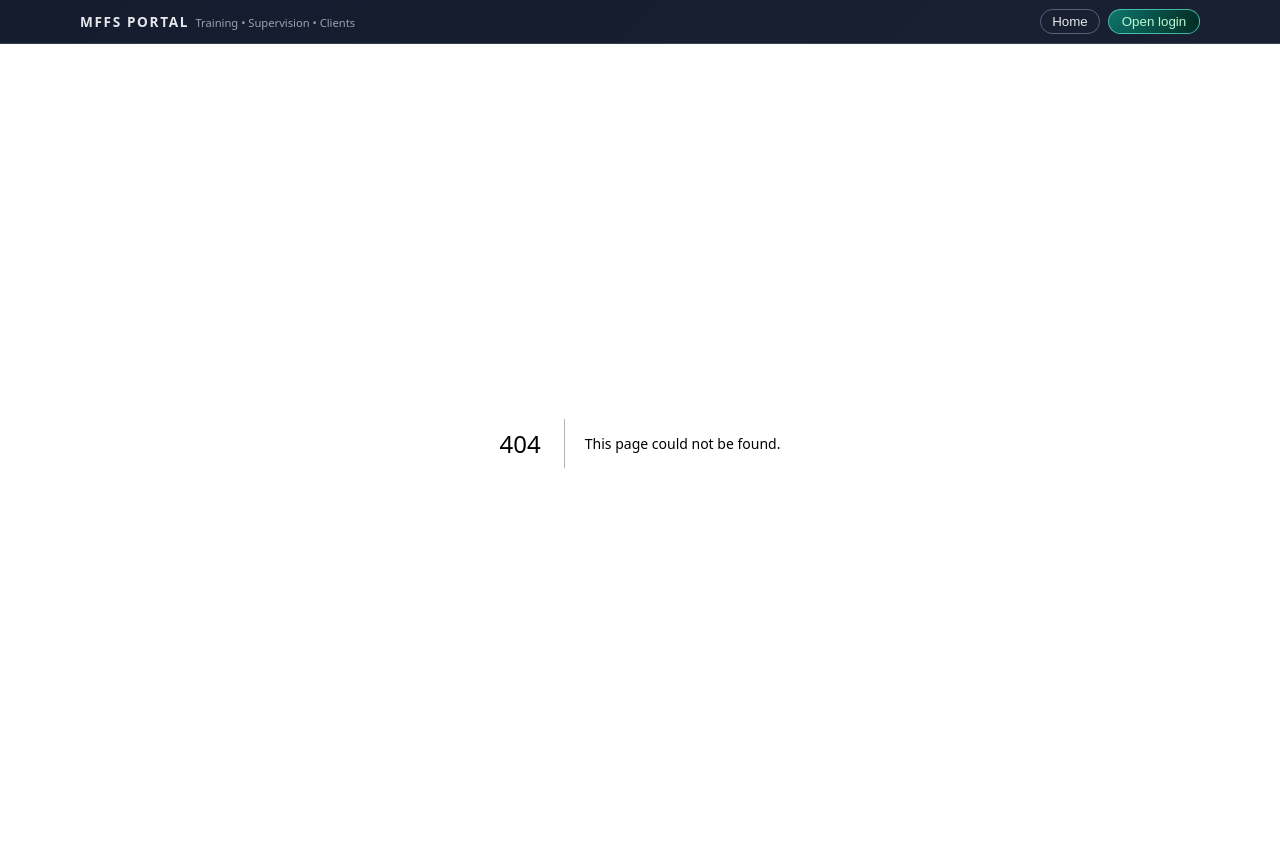
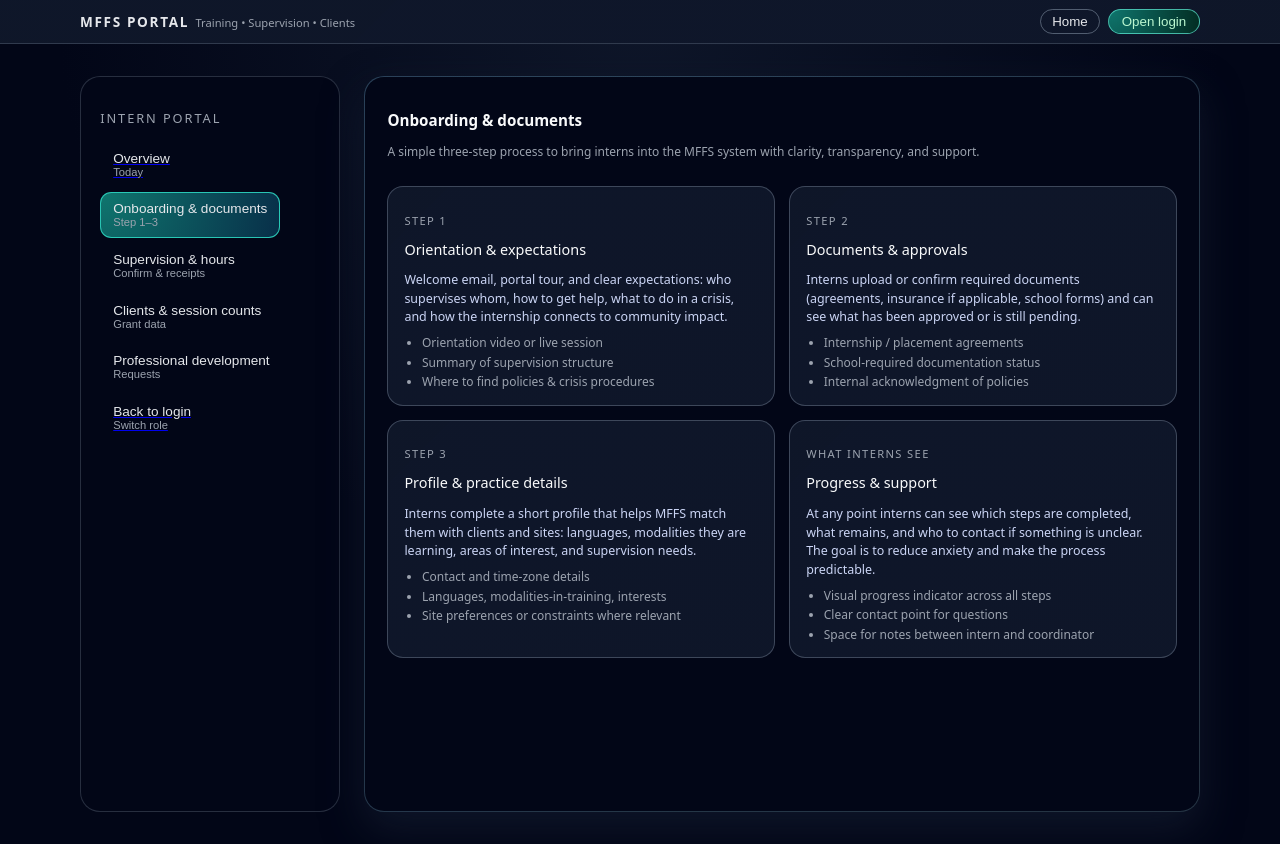
Before and after one commit to sraelcohen-sudo/mffs-portal, a Next.js app: page /intern/onboarding in a window 1280 px wide. Before the commit this address had no page. Built offline with nearby package versions, Linux system fonts and the light colour scheme.

Commit message:
Intern Onboarding

```diff
--- /dev/null
+++ b/app/intern/onboarding/page.jsx
@@ -0,0 +1,159 @@
+import Link from "next/link";
+
+export default function InternOnboardingPage() {
+  return (
+    <main className="main-shell">
+      <div className="main-shell-inner main-shell-inner--with-sidebar">
+        {/* Sidebar (same structure, different active item) */}
+        <aside className="sidebar">
+          <p className="sidebar-title">Intern portal</p>
+
+          <Link href="/intern">
+            <button className="sidebar-link" type="button">
+              <div className="sidebar-link-title">Overview</div>
+              <div className="sidebar-link-subtitle">Today</div>
+            </button>
+          </Link>
+
+          <button className="sidebar-link sidebar-link--active" type="button">
+            <div className="sidebar-link-title">Onboarding & documents</div>
+            <div className="sidebar-link-subtitle">Step 1–3</div>
+          </button>
+
+          <button className="sidebar-link" type="button">
+            <div className="sidebar-link-title">Supervision & hours</div>
+            <div className="sidebar-link-subtitle">Confirm & receipts</div>
+          </button>
+
+          <button className="sidebar-link" type="button">
+            <div className="sidebar-link-title">Clients & session counts</div>
+            <div className="sidebar-link-subtitle">Grant data</div>
+          </button>
+
+          <button className="sidebar-link" type="button">
+            <div className="sidebar-link-title">Professional development</div>
+            <div className="sidebar-link-subtitle">Requests</div>
+          </button>
+
+          <Link href="/login">
+            <button className="sidebar-link" type="button">
+              <div className="sidebar-link-title">Back to login</div>
+              <div className="sidebar-link-subtitle">Switch role</div>
+            </button>
+          </Link>
+        </aside>
+
+        {/* Main content */}
+        <section className="card" style={{ padding: "1.3rem 1.4rem" }}>
+          <header className="section-header">
+            <div>
+              <h1 className="section-title">Onboarding & documents</h1>
+              <p className="section-subtitle">
+                A simple three-step process to bring interns into the MFFS system
+                with clarity, transparency, and support.
+              </p>
+            </div>
+          </header>
+
+          <div className="card-grid">
+            <StepCard
+              step="Step 1"
+              title="Orientation & expectations"
+              body="Welcome email, portal tour, and clear expectations: who supervises whom, how to get help, what to do in a crisis, and how the internship connects to community impact."
+              bullets={[
+                "Orientation video or live session",
+                "Summary of supervision structure",
+                "Where to find policies & crisis procedures"
+              ]}
+            />
+            <StepCard
+              step="Step 2"
+              title="Documents & approvals"
+              body="Interns upload or confirm required documents (agreements, insurance if applicable, school forms) and can see what has been approved or is still pending."
+              bullets={[
+                "Internship / placement agreements",
+                "School-required documentation status",
+                "Internal acknowledgment of policies"
+              ]}
+            />
+            <StepCard
+              step="Step 3"
+              title="Profile & practice details"
+              body="Interns complete a short profile that helps MFFS match them with clients and sites: languages, modalities they are learning, areas of interest, and supervision needs."
+              bullets={[
+                "Contact and time-zone details",
+                "Languages, modalities-in-training, interests",
+                "Site preferences or constraints where relevant"
+              ]}
+            />
+            <StepCard
+              step="What interns see"
+              title="Progress & support"
+              body="At any point interns can see which steps are completed, what remains, and who to contact if something is unclear. The goal is to reduce anxiety and make the process predictable."
+              bullets={[
+                "Visual progress indicator across all steps",
+                "Clear contact point for questions",
+                "Space for notes between intern and coordinator"
+              ]}
+            />
+          </div>
+        </section>
+      </div>
+    </main>
+  );
+}
+
+function StepCard({ step, title, body, bullets }) {
+  return (
+    <div className="card-soft" style={{ padding: "0.9rem 1rem" }}>
+      <p
+        style={{
+          fontSize: "0.7rem",
+          letterSpacing: "0.12em",
+          textTransform: "uppercase",
+          color: "#9ca3af",
+          marginBottom: "0.25rem"
+        }}
+      >
+        {step}
+      </p>
+      <h2
+        style={{
+          fontSize: "0.9rem",
+          fontWeight: 500,
+          marginBottom: "0.3rem",
+          color: "#f9fafb"
+        }}
+      >
+        {title}
+      </h2>
+      <p
+        style={{
+          fontSize: "0.78rem",
+          color: "#cbd5f5",
+          lineHeight: 1.5,
+          marginBottom: "0.45rem"
+        }}
+      >
+        {body}
+      </p>
+      {bullets && bullets.length > 0 && (
+        <ul
+          style={{
+            listStyle: "disc",
+            paddingLeft: "1.1rem",
+            margin: 0,
+            display: "grid",
+            gap: "0.15rem",
+            fontSize: "0.75rem",
+            color: "#9ca3af"
+          }}
+        >
+          {bullets.map((item) => (
+            <li key={item}>{item}</li>
+          ))}
+        </ul>
+      )}
+    </div>
+  );
+}
```
Also changed, not shown: app/intern/page.jsx (+6 -4 lines).
